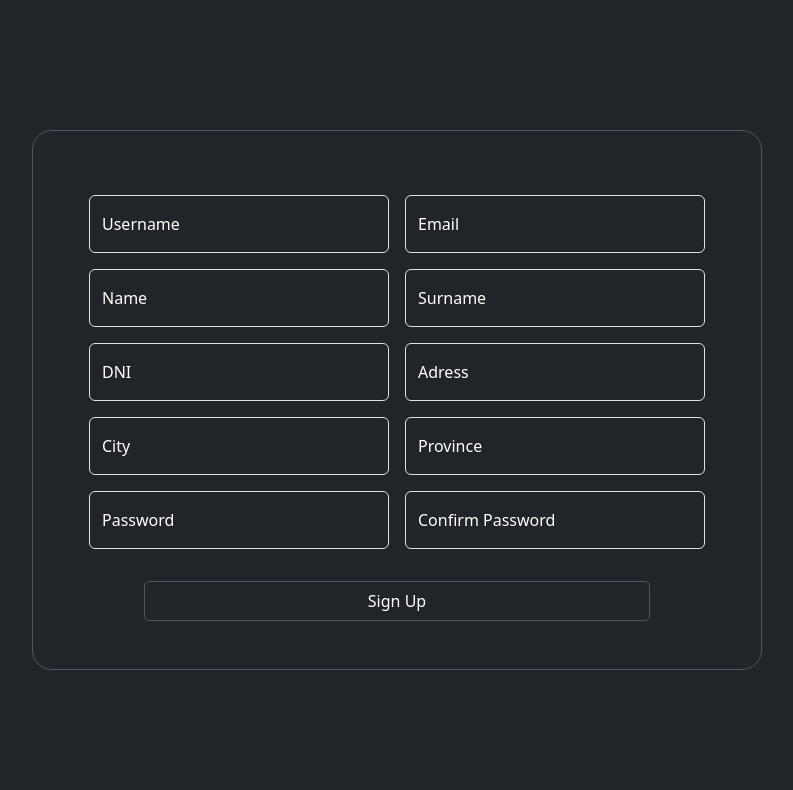
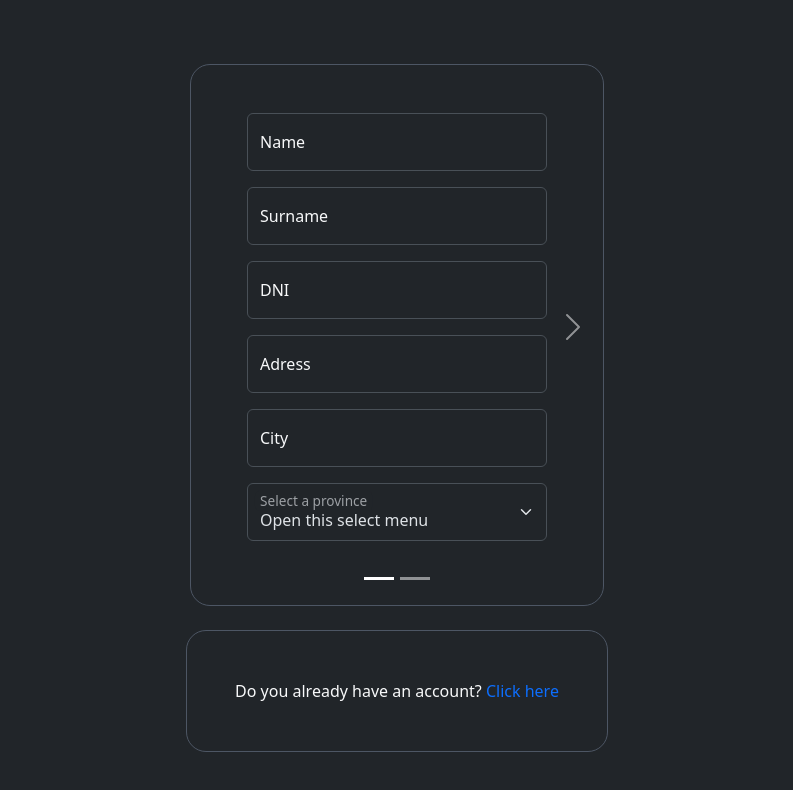
Before and after one commit to Gonzalez-Luciano/Proyecto_Seminario, a React (Vite) app: page /signup in a window 1280 px wide. Shown: the top 790 px of the page, without its empty margins (243-1036 px from the left). Built offline with nearby package versions, Linux system fonts and the light colour scheme.

Commit message:
update register section commit

```diff
--- a/src/index.css
+++ b/src/index.css
@@ -84,7 +84,7 @@ div {
   border: 1px solid var(--border-color);
   border-radius: 5px;
   transition: all 0.5s;
-  width: 80%;
+  width: 18.75rem;
 }
 
 .btn-signin:hover {
@@ -93,10 +93,14 @@ div {
   border: 1px solid transparent;
 }
 
+.wpx-300 {
+  width: 18.75rem;
+}
+
 .input-signin {
   background-color: transparent;
+  color: #fff;
   width: 18.75rem;
-  color: #fff;
 }
 
 .input-signin:focus {
@@ -108,13 +112,30 @@ div {
   cursor: pointer;
 }
 
-.form-floating input{
-  color: #fff;
+.carousel-indicator.indicator-error {
+  background-color: rgb(255, 76, 94) !important;
 }
 
-.form-floating label {
- color: #fff !important;
+.carousel-indicator.indicator-success {
+  background-color: rgb(0, 255, 110) !important;
 }
-.form-floating > .form-control:focus ~ label::after, .form-floating>.form-control:not(:placeholder-shown)~label::after {
-  background-color: transparent;  /* Hacer el fondo del label transparente */
+.carousel-icon {
+  filter: none !important ;
 }
+
+.carousel-indicators button {
+  background-color: white !important;
+}
+
+.show {
+  animation: fadeIn 1.5s ease;
+}
+
+@keyframes fadeIn {
+  0% {
+    opacity: 0;
+  }
+  100% {
+    opacity: 0.5;
+  }
+}
--- a/src/main.jsx
+++ b/src/main.jsx
@@ -2,6 +2,7 @@ import { StrictMode } from "react";
 import { createRoot } from "react-dom/client";
 import App from "./App.jsx";
 import "bootstrap/dist/css/bootstrap.min.css";
+import 'bootstrap/dist/js/bootstrap.bundle.min.js';
 import "./index.css";
 
 createRoot(document.getElementById("root")).render(
--- a/src/views/signupView.jsx
+++ b/src/views/signupView.jsx
@@ -15,7 +15,12 @@ function SignUpView() {
   const [city, setCity] = useState("");
   const [province, setProvince] = useState("");
   const [error, setError] = useState("");
+  const [errorFirstPart, setErrorFirstPart] = useState(false);
+  const [errorSecondPart, setErrorSecondPart] = useState(false);
+  const [successFirstPart, setSuccessFirstPart] = useState(false);
+  const [successSecondPart, setSuccessSecondPart] = useState(false);
   const [msg, setMsg] = useState("");
+  const [activeIndex, setActiveIndex] = useState(0);
 
   useEffect(() => {
     let login = localStorage.getItem("login");
@@ -35,70 +40,188 @@ function SignUpView() {
     }, 5000);
   }, [msg]);
 
+  useEffect(() => {
+    // Si hay error en la primera parte
+    if (errorFirstPart) {
+      let inputs = document.querySelectorAll(".first-part .is-invalid");
+      console.log(inputs);
+      if (inputs.length > 0) {
+        let firstInvalidInput = inputs[0];
+        let carouselIndicatorFirst = document.getElementById(
+          "carouselIndicatorFirst"
+        );
+        carouselIndicatorFirst.click();
+
+        setTimeout(() => {
+          firstInvalidInput.focus();
+          firstInvalidInput.select();
+        }, 200);
+
+        return; // Prioriza la primera parte si hay error
+      }
+    }
+
+    // Si no hay error en la primera parte, revisa la segunda parte
+    if (errorSecondPart) {
+      let inputs = document.querySelectorAll(".second-part .is-invalid");
+      if (inputs.length > 0) {
+        let firstInvalidInput = inputs[0];
+        setTimeout(() => {
+          firstInvalidInput.focus();
+          firstInvalidInput.select();
+        }, 200);
+      }
+    }
+  }, [errorFirstPart, errorSecondPart]);
+
+  useEffect(() => {
+    verifySuccess();
+  }, [
+    name,
+    surname,
+    dni,
+    address,
+    city,
+    province,
+    user,
+    pass,
+    confirmPass,
+    email,
+  ]);
+
+  const verifySuccess = () => {
+    console.log("Juan");
+    if (
+      !(
+        name === "" ||
+        surname === "" ||
+        dni === "" ||
+        address === "" ||
+        city === "" ||
+        province === ""
+      )
+    ) {
+      setSuccessFirstPart(true);
+      console.log("hola" + successFirstPart);
+    }
+
+    if (!(user === "" || pass === "" || confirmPass === "" || email === ""))
+      setSuccessSecondPart(true);
+  };
   // Manejar cambios en los inputs
   const handleInputChange = (e, type) => {
-    setError(""); // Resetea el error al cambiar algo
+    // Resetea el error al cambiar algo
+    setError("");
+    setErrorFirstPart(false);
+    setErrorSecondPart(false);
     const value = e.target.value;
 
     switch (type) {
       case "user":
         setUser(value);
         console.log("user " + value);
-        if (value === "") setError("Username has left blank");
+        if (value === "") {
+          setError("Username has left blank");
+          setErrorSecondPart(true);
+        }
+
         break;
       case "pass":
         setPass(value);
         console.log("pass " + value);
-        if (value === "") setError("Password has left blank");
+        if (value === "") {
+          setError("Password has left blank");
+          setErrorSecondPart(true);
+        }
         break;
       case "confirmPass":
         setConfirmPass(value);
         console.log("conPass " + value);
-        if (value !== pass) setError("Passwords do not match");
+        if (value !== pass) {
+          setError("Passwords do not match");
+          setErrorSecondPart(true);
+        }
         break;
       case "email":
         setEmail(value);
         console.log("mail " + value);
-        if (!validateEmail(value)) setError("Invalid email format");
+        if (!validateEmail(value)) {
+          setError("Invalid email format");
+          setErrorSecondPart(true);
+        }
         break;
       case "name":
         setName(value);
         console.log("name " + value);
-        if (value === "") setError("Name is required");
+        if (value === "") {
+          setError("Name is required");
+          setErrorFirstPart(true);
+        }
         break;
       case "surname":
         setSurname(value);
         console.log("surname " + value);
-        if (value === "") setError("Surname is required");
+        if (value === "") {
+          setError("Surname is required");
+          setErrorFirstPart(true);
+        }
         break;
       case "dni":
         setDni(value);
         console.log("dni " + value);
-        if (value === "") setError("DNI is required");
+        if (value === "") {
+          setError("DNI is required");
+          setErrorFirstPart(true);
+        }
         break;
       case "address":
         setAddress(value);
         console.log("adress " + value);
-        if (value === "") setError("Adress is required");
+        if (value === "") {
+          setError("Adress is required");
+          setErrorFirstPart(true);
+        }
         break;
       case "city":
         setCity(value);
         console.log("city " + value);
-        if (value === "") setError("City is required");
+        if (value === "") {
+          setError("City is required");
+          setErrorFirstPart(true);
+        }
         break;
       case "province":
         setProvince(value);
         console.log("province " + value);
-        if (value === "") setError("Province is required");
+        if (value === "") {
+          setError("Province is required");
+          setErrorFirstPart(true);
+        }
         break;
       default:
         break;
     }
   };
 
+  const prev = () => {
+    setActiveIndex((prevIndex) => Math.max(prevIndex - 1, 0));
+  };
+
+  const next = () => {
+    setActiveIndex((prevIndex) => Math.min(prevIndex + 1, 1));
+  };
+
+  const handleSlideChange = (index) => {
+    setActiveIndex(index);
+  };
+
   // Función de validación de email simple
   const validateEmail = (email) => {
     return /^[^\s@]+@[^\s@]+\.[^\s@]+$/.test(email);
+  };
+
+  const loginRedirect = () => {
+    navigate("/");
   };
 
   const clean = () => {
@@ -113,11 +236,59 @@ function SignUpView() {
     setCity(""); // Limpiar el campo de ciudad
     setProvince(""); // Limpiar el campo de provincia
     setError(""); // Limpiar cualquier mensaje de error
+    setErrorFirstPart(false);
+    setErrorSecondPart(false);
     setMsg(""); // Limpiar cualquier mensaje de éxito
   };
 
   return (
-    <div className="container d-flex justify-content-center flex-column align-items-center w-auto">
+    <div
+      className="container d-flex justify-content-center flex-column align-items-center w-auto"
+      data-bs-theme="dark"
+    >
+      <div
+        id="signupCarousel"
+        className="carousel"
+        data-bs-interval="false"
+        data-bs-touch="true"
+      >
+        <div className="carousel-indicators" data-bs-theme="light">
+          <button
+            type="button"
+            id="carouselIndicatorFirst"
+            className={`carousel-indicator ${
+              activeIndex === 0 ? "active" : ""
+            } ${errorFirstPart ? "indicator-error" : ""}
+            ${successFirstPart ? "indicator-success" : ""}`}
+            data-bs-target="#signupCarousel"
+            data-bs-slide-to="0"
+            aria-current={activeIndex === 0 ? "true" : "false"}
+            aria-label="Slide 1"
+            onClick={() => handleSlideChange(0)}
+          ></button>
+          <button
+            type="button"
+            id="carouselIndicatorSecond"
+            className={`carousel-indicator ${
+              activeIndex === 1 ? "active" : ""
+            } ${errorSecondPart ? "indicator-error" : ""}
+            ${successSecondPart ? "indicator-success" : ""}`}
+            data-bs-target="#signupCarousel"
+            data-bs-slide-to="1"
+            aria-label="Slide 2"
+            onClick={() => handleSlideChange(1)}
+          ></button>
+        </div>
+        <div className="d-flex flex-column carousel-inner slide-container">
+          <p className="mx-auto">
+            {error ? (
+              <span className="text-danger">{error}</span>
+            ) : (
+              <span className="text-success">{msg}</span>
+            )}
+          </p>
+
+          {/* Primera Parte del Formulario */}
           <form
             onSubmit={(e) => {
               e.preventDefault();
@@ -144,81 +315,42 @@ function SignUpView() {
                 setProvince,
                 setMsg,
                 setError,
+                setErrorFirstPart,
+                setErrorSecondPart,
+                setSuccessFirstPart,
+                setSuccessSecondPart,
                 navigate,
                 clean
               );
             }}
             noValidate
           >
-        <div className="w-100 p-5 text-light d-flex align-items-center flex-column border-opacity-10 border-login">
-          <p>
-            {error ? (
-              <span className="text-danger">{error}</span>
-            ) : (
-              <span className="text-success">{msg}</span>
-            )}
-          </p>
-          <div className="d-flex flex-row">
-            {/* UserName */}
-            <div className="form-floating mb-3 mx-2">
-              <input
-                id="floatingUsername"
-                type="text"
-                className={`form-control input-signin ${
-                  (error === "All fields are required!" && user === "") ||
-                  error === "Username has left blank"
-                    ? "is-invalid"
-                    : ""
-                }`}
-                placeholder="Username"
-                value={user}
-                onChange={(e) => handleInputChange(e, "user")}
-                required
-              />
-              <label htmlFor="floatingUsername">Username</label>
-              <div className="invalid-feedback">Please enter a username.</div>
-            </div>
-
-            {/* Email */}
-            <div className="form-floating mb-3 mx-2">
-              <input
-                id="floatingEmail"
-                type="text"
-                className={`form-control input-signin ${
-                  (error === "All fields are required!" && email === "") ||
-                  error === "Invalid email format"
-                    ? "is-invalid"
-                    : ""
-                }`}
-                placeholder="Email"
-                value={email}
-                onChange={(e) => handleInputChange(e, "email")}
-                required
-              />
-              <label htmlFor="floatingEmail">Email</label>
-              <div className="invalid-feedback">Please enter an email.</div>
-            </div>
-          </div>
-
-          <div className="d-flex flex-row">
+            <div
+              className={`carousel-item ${activeIndex === 0 ? "active" : ""}`}
+            >
+              {/* Primera Parte del Formulario */}
+              <div className="w-100 p-5 text-light d-flex align-items-center flex-column border-opacity-10 border-login first-part">
                 {/* Nombre */}
                 <div className="form-floating mb-3 mx-2">
                   <input
                     id="floatingName"
                     type="text"
-                className={`form-control input-signin ${
+                    className={`form-control input-signin wpx-300 ${
                       (error === "All fields are required!" && name === "") ||
                       error === "Name is required"
                         ? "is-invalid"
                         : ""
-                }`}
+                    }
+                    ${name ? "is-valid" : ""}`}
                     placeholder="Name"
                     value={name}
                     onChange={(e) => handleInputChange(e, "name")}
                     required
                   />
                   <label htmlFor="floatingName">Name</label>
-              <div className="invalid-feedback">Please enter your name.</div>
+                  <div className="invalid-feedback">
+                    Please enter your name.
+                  </div>
                 </div>
 
                 {/* Apellido */}
@@ -226,34 +358,38 @@ function SignUpView() {
                   <input
                     id="floatingSurname"
                     type="text"
-                className={`form-control input-signin ${
-                  (error === "All fields are required!" && surname === "") ||
+                    className={`form-control input-signin wpx-300 ${
+                      (error === "All fields are required!" &&
+                        surname === "") ||
                       error === "Surname is required"
                         ? "is-invalid"
                         : ""
-                }`}
+                    }
+                    ${surname ? "is-valid" : ""}`}
                     placeholder="Surname"
                     value={surname}
                     onChange={(e) => handleInputChange(e, "surname")}
                     required
                   />
                   <label htmlFor="floatingSurname">Surname</label>
-              <div className="invalid-feedback">Please enter your surname.</div>
+                  <div className="invalid-feedback">
+                    Please enter your surname.
                   </div>
                 </div>
 
-          <div className="d-flex flex-row">
                 {/* DNI */}
                 <div className="form-floating mb-3 mx-2">
                   <input
                     id="floatingDni"
                     type="text"
-                className={`form-control input-signin ${
-                  (error === "All fields are required!" && dni === "") ||
+                    className={`form-control input-signin wpx-300 ${
+                      (error === "All fields are required!" &&
+                        dni.length < 8) ||
                       error === "DNI is required"
                         ? "is-invalid"
                         : ""
-                }`}
+                    }
+                    ${dni.length >= 8 ? "is-valid" : ""}`}
                     placeholder="DNI"
                     value={dni}
                     onChange={(e) => handleInputChange(e, "dni")}
@@ -268,78 +404,142 @@ function SignUpView() {
                   <input
                     id="floatingAddress"
                     type="text"
-                className={`form-control input-signin ${
-                  (error === "All fields are required!" && address === "") ||
+                    className={`form-control input-signin wpx-300 ${
+                      (error === "All fields are required!" &&
+                        address === "") ||
                       error === "Adress is required"
                         ? "is-invalid"
                         : ""
-                }`}
+                    }
+                    ${address ? "is-valid" : ""}`}
                     placeholder="Address"
                     value={address}
                     onChange={(e) => handleInputChange(e, "address")}
                     required
                   />
                   <label htmlFor="floatingAddress">Adress</label>
-              <div className="invalid-feedback">Please enter your adress.</div>
+                  <div className="invalid-feedback">
+                    Please enter your adress.
                   </div>
                 </div>
 
-          <div className="d-flex flex-row">
                 {/* Ciudad */}
                 <div className="form-floating mb-3 mx-2">
                   <input
                     id="floatingCity"
                     type="text"
-                className={`form-control input-signin ${
+                    className={`form-control input-signin wpx-300 ${
                       (error === "All fields are required!" && city === "") ||
                       error === "City is required"
                         ? "is-invalid"
                         : ""
-                }`}
+                    }
+                    ${city ? "is-valid" : ""}`}
                     placeholder="City"
                     value={city}
                     onChange={(e) => handleInputChange(e, "city")}
                     required
                   />
                   <label htmlFor="floatingCity">City</label>
-              <div className="invalid-feedback">Please enter your city.</div>
+                  <div className="invalid-feedback">
+                    Please enter your city.
+                  </div>
                 </div>
 
                 {/* Provincia */}
                 <div className="form-floating mb-3 mx-2">
-              <input
-                id="floatingProvince"
-                type="text"
-                className={`form-control input-signin ${
-                  (error === "All fields are required!" && province === "") ||
+                  <select
+                    className={`form-select wpx-300 ${
+                      (error === "All fields are required!" &&
+                        province === "") ||
                       error === "Province is required"
                         ? "is-invalid"
                         : ""
-                }`}
-                placeholder="Province"
+                    }
+                    ${province ? "is-valid" : ""}`}
                     value={province}
                     onChange={(e) => handleInputChange(e, "province")}
+                    id="floatingProvince"
                     required
-              />
-              <label htmlFor="floatingProvince">Province</label>
+                  >
+                    <option value="" selected>
+                      Open this select menu
+                    </option>
+                    <option value="1">One</option>
+                    <option value="2">Two</option>
+                    <option value="3">Three</option>
+                  </select>
+                  <label htmlFor="floatingProvince">Select a province</label>
                   <div className="invalid-feedback">
                     Please enter your province.
                   </div>
                 </div>
               </div>
+            </div>
 
-          <div className="d-flex flex-row">
+            {/* Segunda Parte del Formulario */}
+            <div
+              className={`carousel-item ${activeIndex === 1 ? "active" : ""}`}
+            >
+              <div className="w-100 p-5 text-light d-flex align-items-center flex-column border-opacity-10 border-login second-part">
+                {/* UserName */}
+                <div className="form-floating mb-3 mx-2">
+                  <input
+                    id="floatingUsername"
+                    type="text"
+                    className={`form-control input-signin wpx-300 ${
+                      (error === "All fields are required!" && user === "") ||
+                      error === "Username has left blank"
+                        ? "is-invalid"
+                        : ""
+                    }
+                    ${user ? "is-valid" : ""}`}
+                    placeholder="Username"
+                    value={user}
+                    onChange={(e) => handleInputChange(e, "user")}
+                    required
+                  />
+                  <label htmlFor="floatingUsername">Username</label>
+                  <div className="invalid-feedback">
+                    Please enter a username.
+                  </div>
+                </div>
+
+                {/* Email */}
+                <div className="form-floating mb-3 mx-2">
+                  <input
+                    id="floatingEmail"
+                    type="text"
+                    className={`form-control input-signin wpx-300 ${
+                      (error === "All fields are required!" && email === "") ||
+                      error === "Invalid email format"
+                        ? "is-invalid"
+                        : ""
+                    }
+                    ${validateEmail(email) ? "is-valid" : ""}`}
+                    placeholder="Email"
+                    value={email}
+                    onChange={(e) => handleInputChange(e, "email")}
+                    required
+                  />
+                  <label htmlFor="floatingEmail">Email</label>
+                  <div className="invalid-feedback">
+                    Please enter a valid email.
+                  </div>
+                </div>
+
                 {/* Contraseña */}
                 <div className="form-floating mb-3 mx-2">
                   <input
                     id="floatingPassword"
                     type="password"
-                className={`form-control input-signin ${
+                    className={`form-control input-signin wpx-300 ${
                       (error === "All fields are required!" && pass === "") ||
                       error === "Password has left blank"
                         ? "is-invalid"
                         : ""
-                }`}
+                    }
+                    ${pass ? "is-valid" : ""}`}
                     placeholder="Password"
                     value={pass}
                     onChange={(e) => handleInputChange(e, "pass")}
@@ -356,24 +556,65 @@ function SignUpView() {
                   <input
                     id="floatingConfirmPassword"
                     type="password"
-                className={`form-control input-signin ${
+                    className={`form-control input-signin wpx-300${
                       error === "Passwords do not match" ? "is-invalid" : ""
-                }`}
+                    }
+                    ${confirmPass === pass && confirmPass ? "is-valid" : ""}`}
                     placeholder="Confirm Password"
                     value={confirmPass}
                     onChange={(e) => handleInputChange(e, "confirmPass")}
                     required
                   />
-              <label htmlFor="floatingConfirmPassword">Confirm Password</label>
+                  <label htmlFor="floatingConfirmPassword">
+                    Confirm Password
+                  </label>
                   <div className="invalid-feedback">Passwords must match.</div>
-            </div>
                 </div>
 
                 <button type="submit" className="btn-signin mt-3">
                   Sign Up
                 </button>
               </div>
+            </div>
           </form>
+        </div>
+
+        {/* Controles del Carrusel */}
+        <button
+          className={`carousel-control-prev ${
+            activeIndex === 0 ? "disabled d-none" : "show"
+          }`}
+          type="button"
+          data-bs-target="#signupCarousel"
+          data-bs-slide="prev"
+          onClick={prev}
+        >
+          <span
+            className="carousel-control-prev-icon carousel-icon"
+            aria-hidden="true"
+          ></span>
+        </button>
+        <button
+          className={`carousel-control-next ${
+            activeIndex === 1 ? "disabled d-none" : "show"
+          }`}
+          type="button"
+          data-bs-target="#signupCarousel"
+          data-bs-slide="next"
+          onClick={next}
+        >
+          <span
+            className="carousel-control-next-icon carousel-icon"
+            aria-hidden="true"
+          ></span>
+        </button>
+      </div>
+      <div className="p-5 mt-4 border-opacity-10 border-login text-light align-center">
+        Do you already have an account?{" "}
+        <a className="link link-primary" onClick={loginRedirect}>
+          Click here
+        </a>
+      </div>
     </div>
   );
 }
```
Also changed, not shown: src/controllers/signupController.js (+19 -2 lines). Lines whose indentation alone changed are shown as unchanged.
